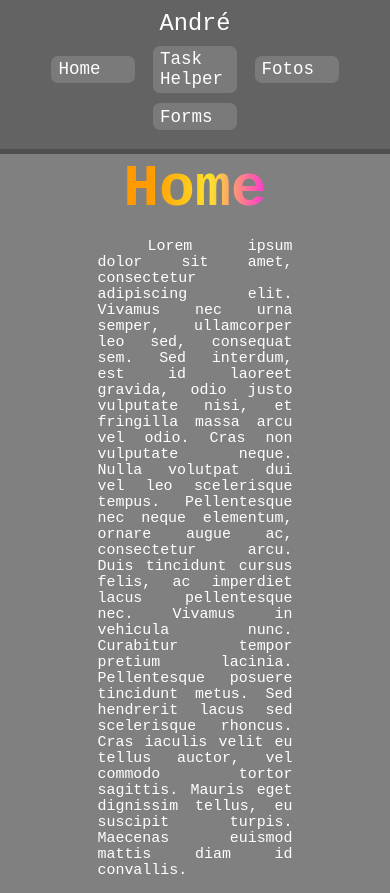
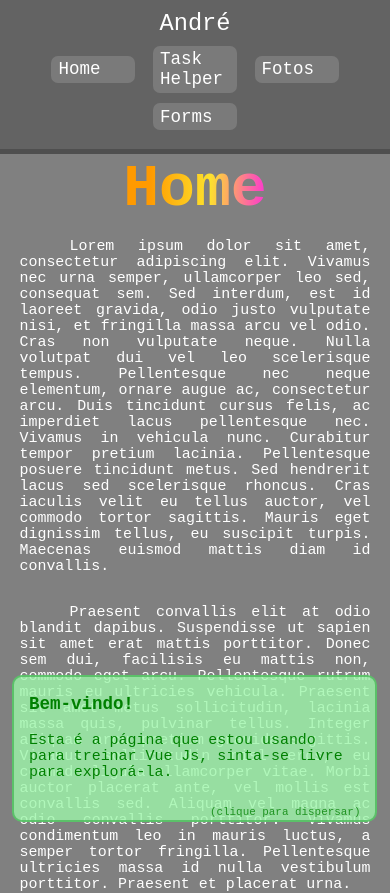
Before and after one commit to andrerrazambuja/vue-treino, a Vue app: page / in a window 390 px wide. Shown: the top 893 px of the page. Built offline with nearby package versions, Linux system fonts and the light colour scheme; what v-mask would draw is missing.

Commit message:
notification component + ajustes

```diff
--- a/src/App.vue
+++ b/src/App.vue
@@ -31,6 +31,7 @@ export default {
 html{
   font-family: monospace;
   color: white;
+  overflow-x: hidden;
 }
 
 body{
--- /dev/null
+++ b/src/components/Notification.vue
@@ -0,0 +1,70 @@
+<template>
+    <div id="Notification" class="animate__animated animate__bounceInRight" @click="close()" :class="[type, {closed: !active}, {animate__fadeOut: !active}]">
+        <h3>{{title}}</h3>
+        <p>{{text}}</p>
+        <p style="opacity: 80%;font-size: 73%; float:right">{{footer || '(clique para dispersar)'}}</p>
+    </div>
+</template>
+
+<script>
+export default {
+    data: () => {
+        return{
+            active: true,
+        }
+    },
+    props: ['type', 'title', 'text', 'footer'],
+    methods: {
+        close(){
+            return this.active = false
+        }
+    }
+  }
+</script>
+
+<style scoped>
+    #Notification{
+        padding: 0 10px;
+        max-width: 20%;
+        position: absolute;
+        z-index: 999;
+        top: 5em;
+        right: 1.5em;
+        border-radius: 10px;
+        transition: 0.4s;
+        cursor: pointer;
+        background-color: rgba(157, 198, 245, 0.8);
+        color: rgb(0, 140, 255);
+        border: 2px solid rgba(100, 152, 247, 0.8);
+    }
+
+    .error{
+        background-color: rgb(245, 157, 157, 0.8)!important;
+        color: red!important;
+        border: 2px solid rgb(247, 100, 100, 0.8)!important;
+    }
+
+    .success{
+        background-color: rgb(157, 245, 169, 0.8)!important;
+        color: green!important;
+        border: 2px solid rgb(77, 187, 92, 0.8)!important;
+    }
+
+    .closed{
+        opacity: 0;
+        z-index: -999!important;
+    }
+
+    @media (max-width: 700px) {
+
+        #Notification{
+            position: fixed;
+            top: 80vh;
+            right: auto;
+            height: 17vh;
+            min-width: 85%;
+            padding: 0 1em;
+        }
+    }
+
+</style>
--- a/src/views/Home.vue
+++ b/src/views/Home.vue
@@ -1,5 +1,6 @@
 <template>
   <div id="home">
+    <Notification :type="'success'" :title="'Bem-vindo!'" :text="'Esta é a página que estou usando para treinar Vue Js, sinta-se livre para explorá-la.'"/>
     <h1>Home</h1>
     <p>
         Lorem ipsum dolor sit amet, consectetur adipiscing elit. Vivamus nec urna
@@ -30,11 +31,17 @@
 
 <script>
 
+import Notification from '../components/Notification.vue'
+
 export default {
   name: "Home",
   beforeMount(){
     document.title = "Treino Vue: Home"
  },
+  // Componentes importados
+ components: {
+    Notification
+ }
 };
 </script>
 
@@ -65,4 +72,11 @@ p {
   text-justify: inter-word;
   text-indent: 50px;
 }
+
+@media (max-width: 900px)
+{
+  #home {
+    width: 90%;
+  }
+}
 </style>
```
